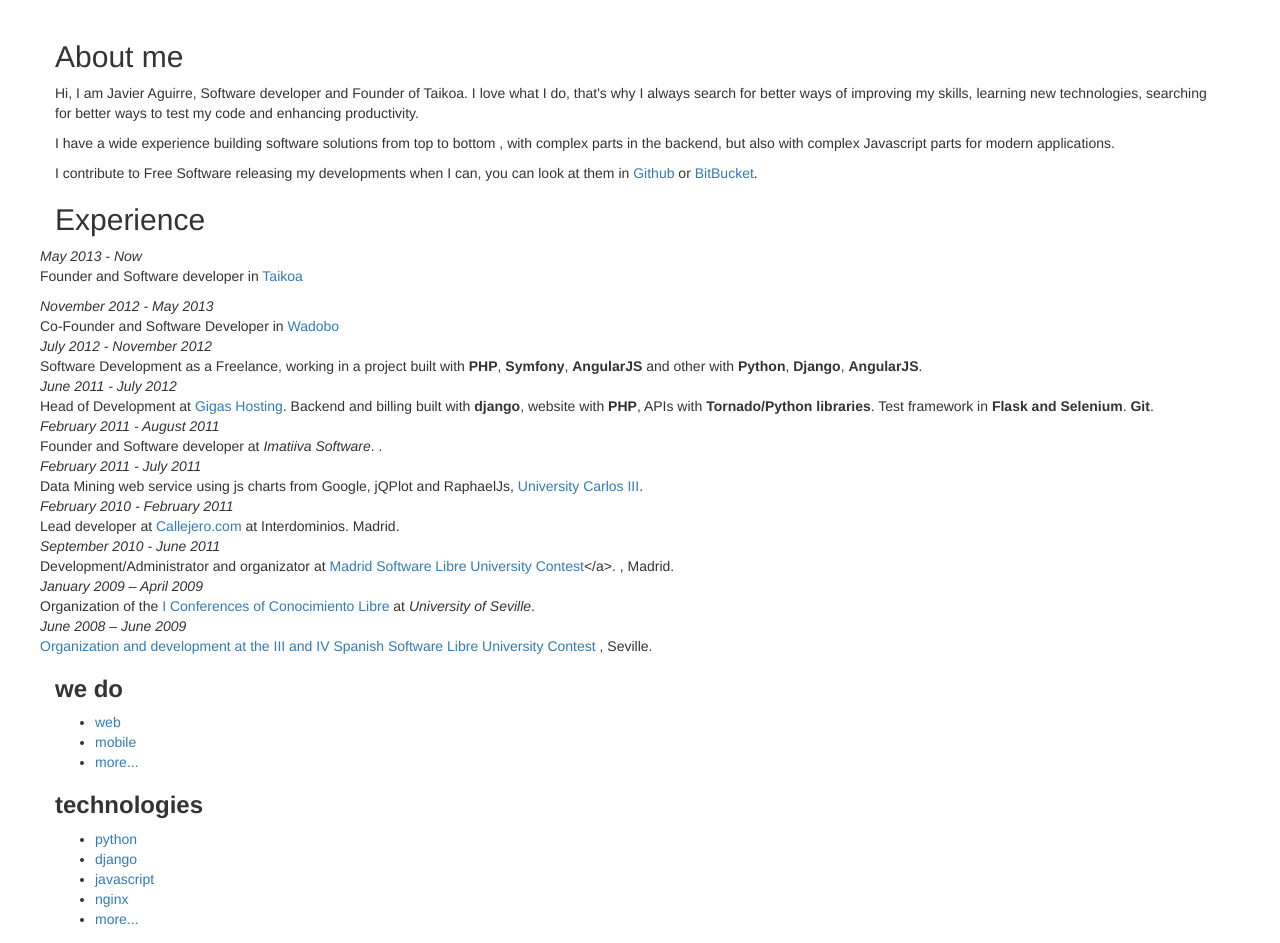
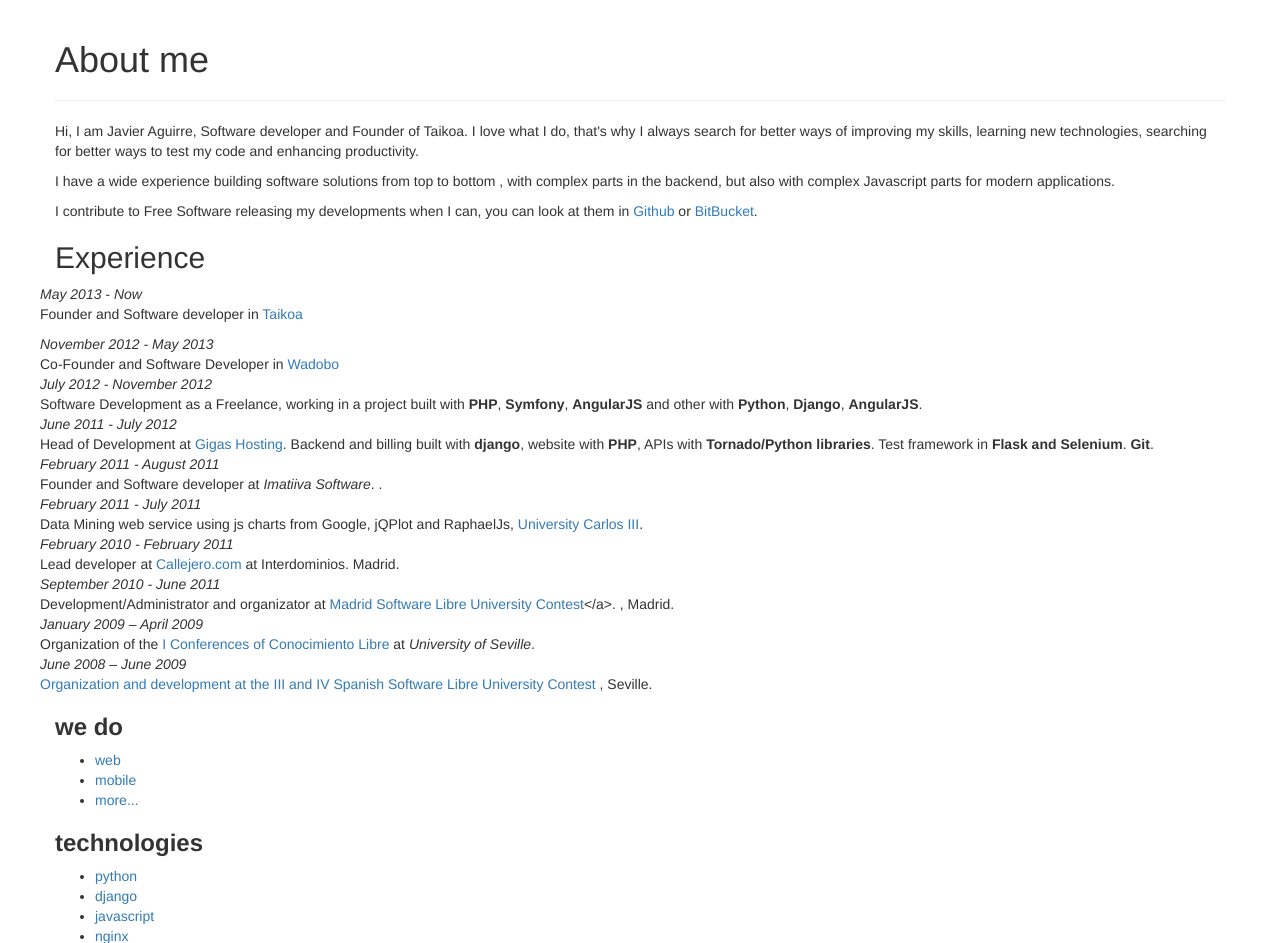
Before and after one commit to taikoa/taikoa, a Flask app: page /about/me in a window 1280 px wide. Shown: the part 50-993 px from the top of the page. Run offline with Flask 2, Linux system fonts and the light colour scheme; some libraries are stand-ins or nearby versions.

Commit message:
Small design changes fixes

```diff
--- a/templates/about-me.html
+++ b/templates/about-me.html
@@ -2,8 +2,9 @@
 
 {% block content %}
 <div class="row">
-    <div class="span9">
-        <h2>About me</h2>
+    <div class="span10">
+        <h1>About me</h1>
+        <hr />
         <p>
             Hi, I am Javier Aguirre, Software developer and Founder of Taikoa.
             I love what I do, that's why I always search for better ways of
--- a/templates/base.html
+++ b/templates/base.html
@@ -77,7 +77,7 @@
     {% block carousel %}
     {% endblock %}
 
-    <div class="container {% block text_content%}container-p{% endblock %}">
+    <div class="container">
       {% include 'messages.html' %}
 
       {% block cleartopbar %}
```
Also changed, not shown: templates/projects.html (+8 -1 lines).
